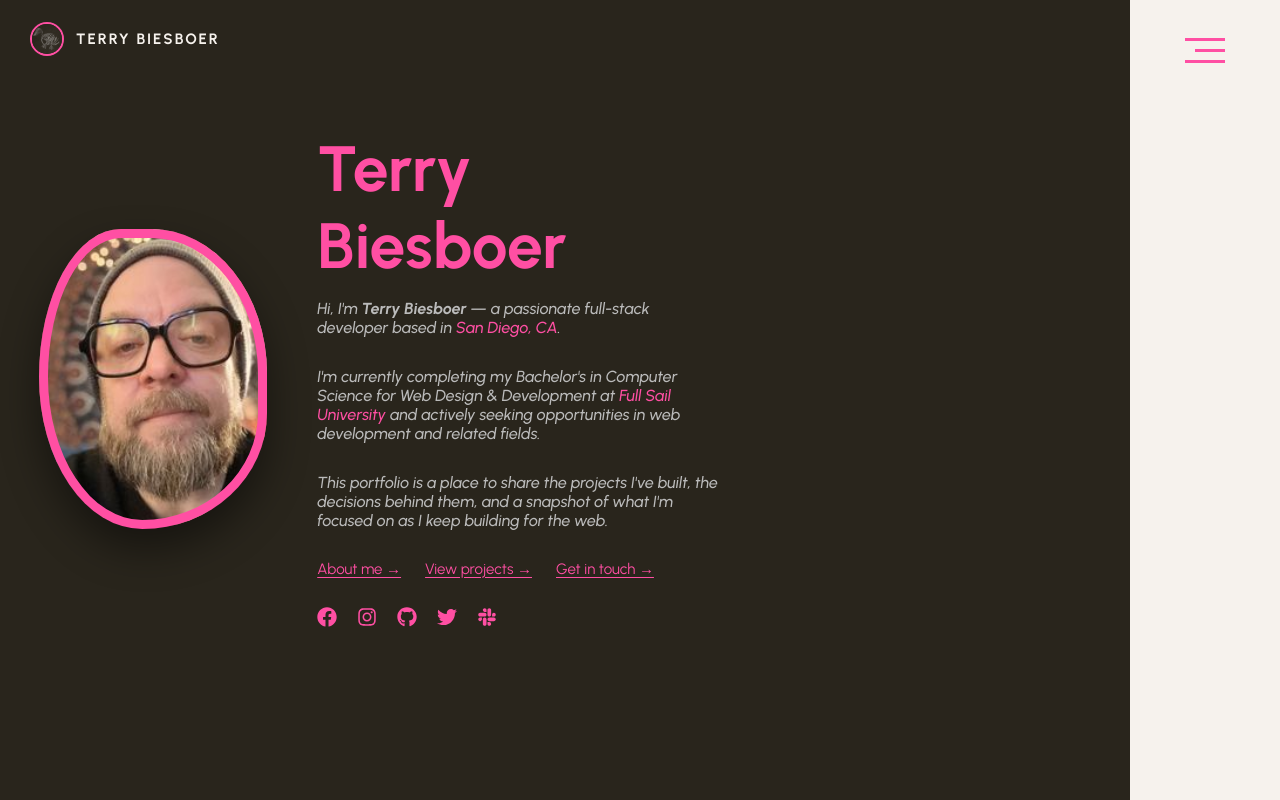
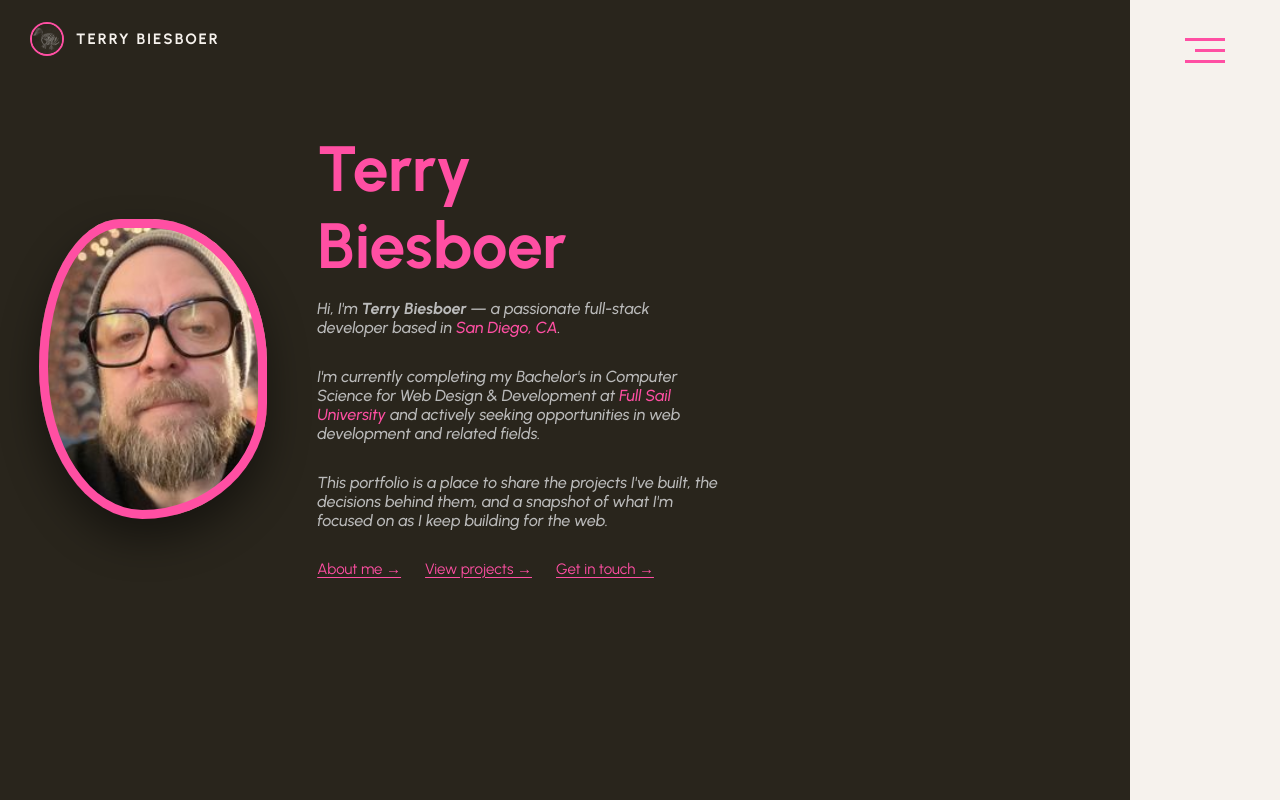
Before and after one commit to biesboerTerry-FS/thatDevTerry, a React (Create React App) app: page / in a window 1280 px wide. Built offline with nearby package versions, Linux system fonts and the light colour scheme.

Commit message:
Comment out social icons on home and menu

```diff
--- a/src/components/Homepage.js
+++ b/src/components/Homepage.js
@@ -1,12 +1,12 @@
 import React, { useEffect } from "react";
 import { Link } from "react-router-dom";
-import {
-	FaFacebook,
-	FaInstagram,
-	FaGithub,
-	FaTwitter,
-	FaSlack,
-} from "react-icons/fa";
+// import {
+// 	FaFacebook,
+// 	FaInstagram,
+// 	FaGithub,
+// 	FaTwitter,
+// 	FaSlack,
+// } from "react-icons/fa";
 import avatar from "../images/terry.jpeg";
 
 const Homepage = () => {
@@ -48,7 +48,7 @@ const Homepage = () => {
 						<Link className="accentLink" to="/portfolio">View projects →</Link>
 						<Link className="accentLink" to="/contact">Get in touch →</Link>
 					</div>
-					<div className="social">
+					{/* <div className="social">
 						<a
 							href="https://www.facebook.com"
 							className="socialLinks"
@@ -94,7 +94,7 @@ const Homepage = () => {
 						>
 							<FaSlack />
 						</a>
-					</div>
+					</div> */}
 				</div>
 			</div>
 		</div>
--- a/src/components/Overlay.js
+++ b/src/components/Overlay.js
@@ -1,12 +1,12 @@
 import React from "react";
 import { NavLink } from "react-router-dom";
-import {
-	FaFacebook,
-	FaInstagram,
-	FaGithub,
-	FaTwitter,
-	FaSlack,
-} from "react-icons/fa";
+// import {
+// 	FaFacebook,
+// 	FaInstagram,
+// 	FaGithub,
+// 	FaTwitter,
+// 	FaSlack,
+// } from "react-icons/fa";
 
 const Overlay = (props) => {
 	return (
@@ -72,7 +72,7 @@ const Overlay = (props) => {
 				</div>
 			</div>
 
-			<div
+			{/* <div
 				className={props.toggleData ? "navSocial active" : "navSocial"}
 			>
 				<a
@@ -120,7 +120,7 @@ const Overlay = (props) => {
 				>
 					<FaSlack />
 				</a>
-			</div>
+			</div> */}
 
 			<div
 				className={
```
